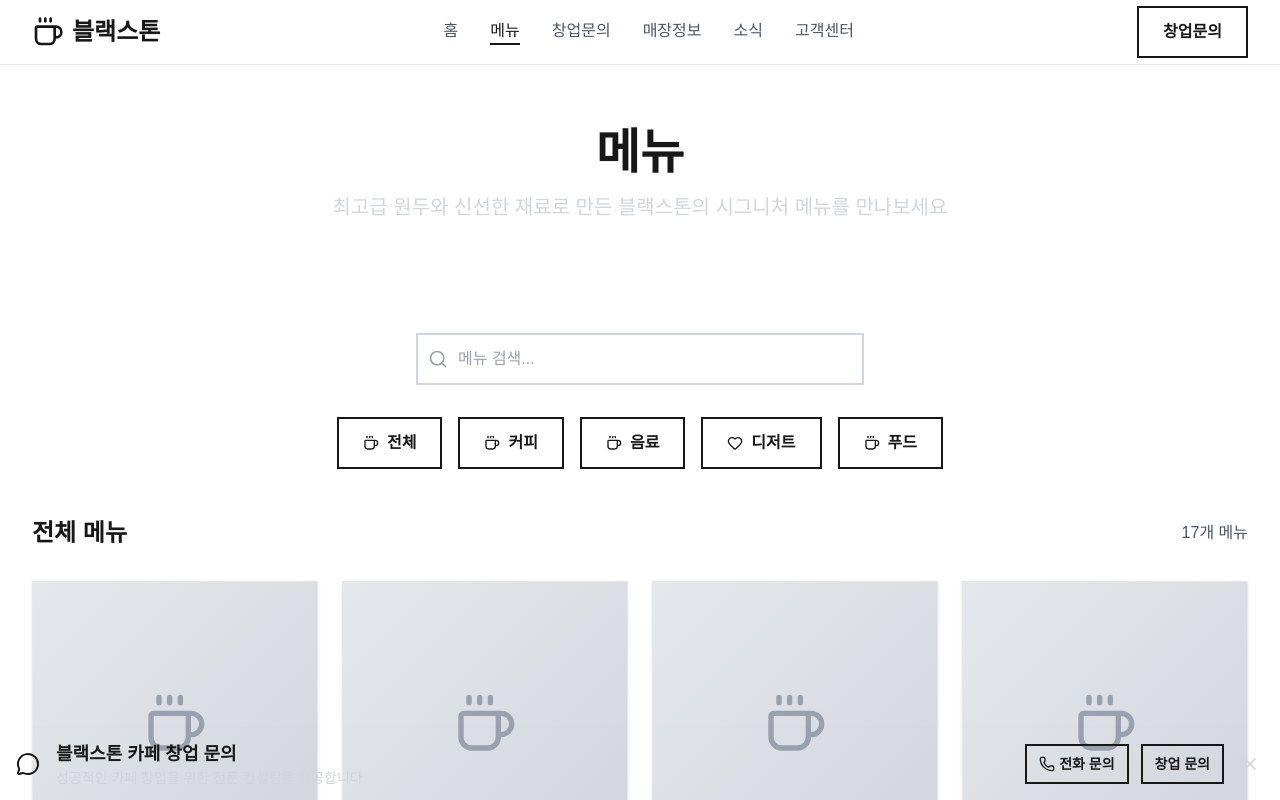
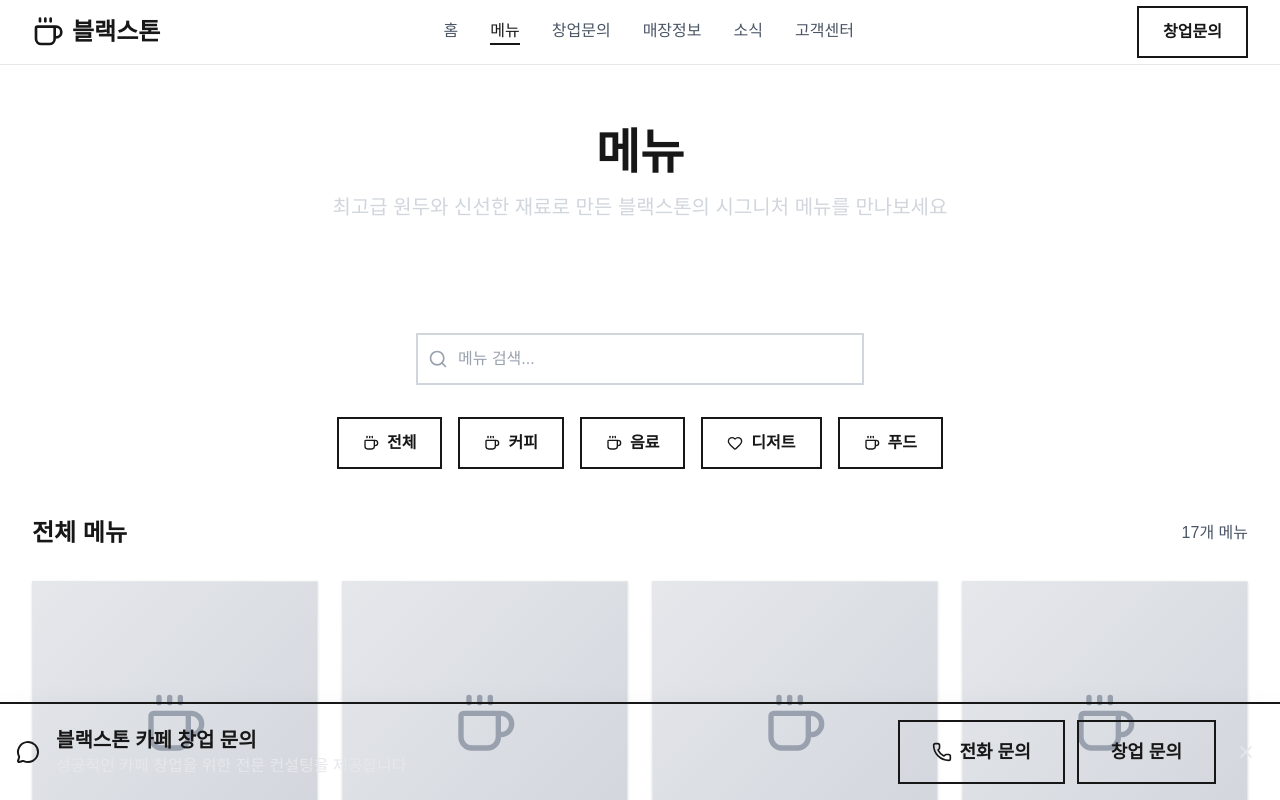
Before and after one commit to HSfac/black-stone-cafe, a Next.js app: page /menu in a window 1280 px wide. Shown: the top 800 px of the page. Built offline with nearby package versions, Linux system fonts and the light colour scheme.

Commit message:
홈 페이지 및 플로팅 배너 스타일 수정: 텍스트 색상 및 배경 조정, 버튼 크기 및 스타일 변경, 불필요한 클래스 제거

```diff
--- a/src/app/page.tsx
+++ b/src/app/page.tsx
@@ -128,7 +128,7 @@ export default function HomePage() {
 
         <div className="relative z-20 text-center max-w-6xl mx-auto px-4">
           <div className="mb-12">
-            <div className="inline-block px-8 py-3 border border-white-primary/30 rounded-full text-white-primary/90 text-sm font-medium mb-8 backdrop-blur-sm">
+            <div className="inline-block px-8 py-3 border border-white-primary/50 rounded-full text-white-primary text-sm font-medium mb-8 backdrop-blur-sm">
               Premium Coffee Experience
             </div>
           </div>
@@ -158,10 +158,10 @@ export default function HomePage() {
 
           {/* 스크롤 인디케이터 */}
           <div className="absolute bottom-4 left-1/2 transform -translate-x-1/2 animate-bounce">
-            <div className="flex flex-col items-center text-white-primary/80">
+            <div className="flex flex-col items-center text-white-primary">
               <span className="text-sm mb-3 font-medium">더 많은 정보 보기</span>
-              <div className="w-6 h-10 border-2 border-white-primary/40 rounded-full flex justify-center">
-                <div className="w-1 h-3 bg-white-primary/60 rounded-full mt-2 animate-bounce" />
+              <div className="w-6 h-10 border-2 border-white-primary/60 rounded-full flex justify-center">
+                <div className="w-1 h-3 bg-white-primary/80 rounded-full mt-2 animate-bounce" />
               </div>
             </div>
           </div>
@@ -207,7 +207,7 @@ export default function HomePage() {
             <h2 className="text-5xl md:text-6xl font-bold mb-8 font-serif-kr">
               왜 블랙스톤일까요?
             </h2>
-            <p className="text-2xl text-gray-300 max-w-4xl mx-auto leading-relaxed">
+            <p className="text-2xl text-gray-200 max-w-4xl mx-auto leading-relaxed">
               성공적인 카페 창업을 위한 모든 것이 준비되어 있습니다
             </p>
           </div>
@@ -222,7 +222,7 @@ export default function HomePage() {
                   <h3 className="text-2xl font-bold mb-6 text-white-primary">
                     {feature.title}
                   </h3>
-                  <p className="text-gray-300 leading-relaxed text-lg">
+                  <p className="text-gray-200 leading-relaxed text-lg">
                     {feature.description}
                   </p>
                 </div>
@@ -327,7 +327,7 @@ export default function HomePage() {
             <h2 className="text-5xl md:text-6xl font-bold mb-8 font-serif-kr">
               성공 스토리
             </h2>
-            <p className="text-2xl text-gray-300 max-w-4xl mx-auto">
+            <p className="text-2xl text-gray-200 max-w-4xl mx-auto">
               블랙스톤과 함께 성공한 점주님들의 생생한 후기입니다
             </p>
           </div>
@@ -337,7 +337,7 @@ export default function HomePage() {
               <Card key={testimonial.id} className="bg-white-primary/5 border border-white-primary/10 hover:border-white-primary/20 transition-all duration-300">
                 <Card.Body className="p-10">
                   <Quote className="h-12 w-12 text-white-primary mb-6" />
-                  <p className="text-xl text-gray-200 leading-relaxed mb-8">
+                  <p className="text-xl text-gray-100 leading-relaxed mb-8">
                     &ldquo;{testimonial.content}&rdquo;
                   </p>
                   <div className="flex items-center">
@@ -350,7 +350,7 @@ export default function HomePage() {
                     />
                     <div>
                       <h4 className="text-lg font-semibold text-white-primary">{testimonial.name}</h4>
-                      <p className="text-gray-400">{testimonial.role}</p>
+                      <p className="text-gray-300">{testimonial.role}</p>
                       <div className="flex items-center mt-2">
                         {[...Array(testimonial.rating)].map((_, i) => (
                           <Star key={i} className="h-4 w-4 text-white-primary fill-current" />
@@ -478,8 +478,8 @@ export default function HomePage() {
 
                 <Card.Body className="p-10 bg-white-primary">
                   <div className="flex items-center justify-between mb-6">
-                    <span className="text-gray-500 font-semibold">{item.date}</span>
-                    <ArrowRight className="h-5 w-5 text-gray-400 group-hover:text-black-primary group-hover:translate-x-1 transition-all duration-300" />
+                    <span className="text-gray-600 font-semibold">{item.date}</span>
+                    <ArrowRight className="h-5 w-5 text-gray-500 group-hover:text-black-primary group-hover:translate-x-1 transition-all duration-300" />
                   </div>
                   <h3 className="text-2xl font-bold text-black-primary mb-6 group-hover:text-gray-700 transition-colors duration-300">
                     {item.title}
@@ -517,7 +517,7 @@ export default function HomePage() {
             <span className="block">함께하세요</span>
           </h2>
 
-          <p className="text-2xl md:text-3xl text-gray-300 mb-16 leading-relaxed max-w-5xl mx-auto">
+          <p className="text-2xl md:text-3xl text-gray-200 mb-16 leading-relaxed max-w-5xl mx-auto">
             검증된 브랜드, 체계적인 시스템으로<br />
             <span className="text-white-primary font-bold">성공적인 카페 창업을 시작해보세요</span>
           </p>
--- a/src/components/ui/FloatingBanner.tsx
+++ b/src/components/ui/FloatingBanner.tsx
@@ -11,8 +11,8 @@ const FloatingBanner: React.FC = () => {
   if (!isVisible) return null
 
   return (
-    <div className="fixed bottom-0 left-0 right-0 z-50 bg-black-primary text-white-primary shadow-lg">
-      <div className="max-w-7xl mx-auto px-4 py-3">
+    <div className="fixed bottom-0 left-0 right-0 z-50 bg-black-primary text-white-primary shadow-2xl border-t-2 border-white-primary/20">
+      <div className="max-w-7xl mx-auto px-4 py-4">
         <div className="flex items-center justify-between">
           <div className="flex-1">
             <div className="flex items-center space-x-4">
@@ -20,8 +20,8 @@ const FloatingBanner: React.FC = () => {
                 <MessageCircle className="h-6 w-6" />
               </div>
               <div>
-                <p className="font-semibold text-lg">블랙스톤 카페 창업 문의</p>
-                <p className="text-sm text-gray-300">
+                <p className="font-bold text-xl">블랙스톤 카페 창업 문의</p>
+                <p className="text-base text-gray-200 font-medium">
                   성공적인 카페 창업을 위한 전문 컨설팅을 제공합니다
                 </p>
               </div>
@@ -31,20 +31,21 @@ const FloatingBanner: React.FC = () => {
           <div className="flex items-center space-x-3 ml-4">
             <Button
               variant="secondary"
-              size="sm"
+              size="lg"
               asChild
-              className="hidden sm:inline-flex"
+              className="hidden sm:inline-flex font-semibold"
             >
               <a href="tel:02-1234-5678">
-                <Phone className="h-4 w-4 mr-1" />
+                <Phone className="h-5 w-5 mr-2" />
                 전화 문의
               </a>
             </Button>
 
             <Button
               variant="secondary"
-              size="sm"
+              size="lg"
               asChild
+              className="font-bold text-lg px-8 py-3"
             >
               <Link href="/contact">
                 창업 문의
@@ -53,7 +54,7 @@ const FloatingBanner: React.FC = () => {
 
             <button
               onClick={() => setIsVisible(false)}
-              className="p-1 text-gray-300 hover:text-white-primary transition-colors"
+              className="p-2 text-gray-200 hover:text-white-primary hover:bg-white-primary/10 rounded-full transition-all duration-200"
               aria-label="배너 닫기"
             >
               <X className="h-5 w-5" />
```
